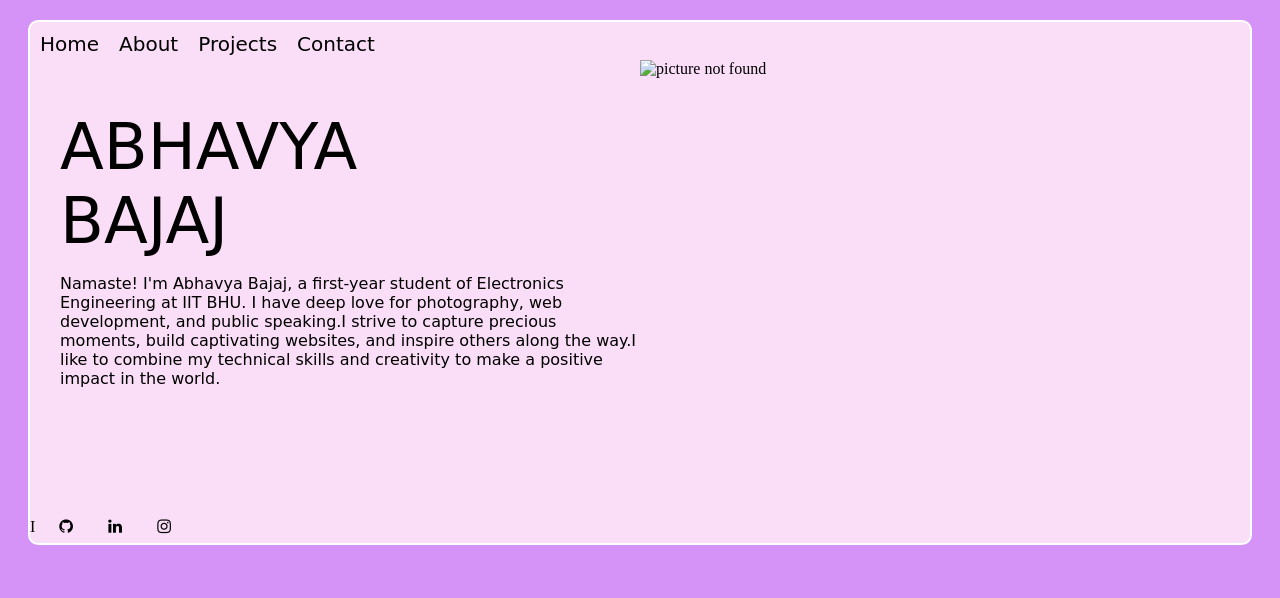
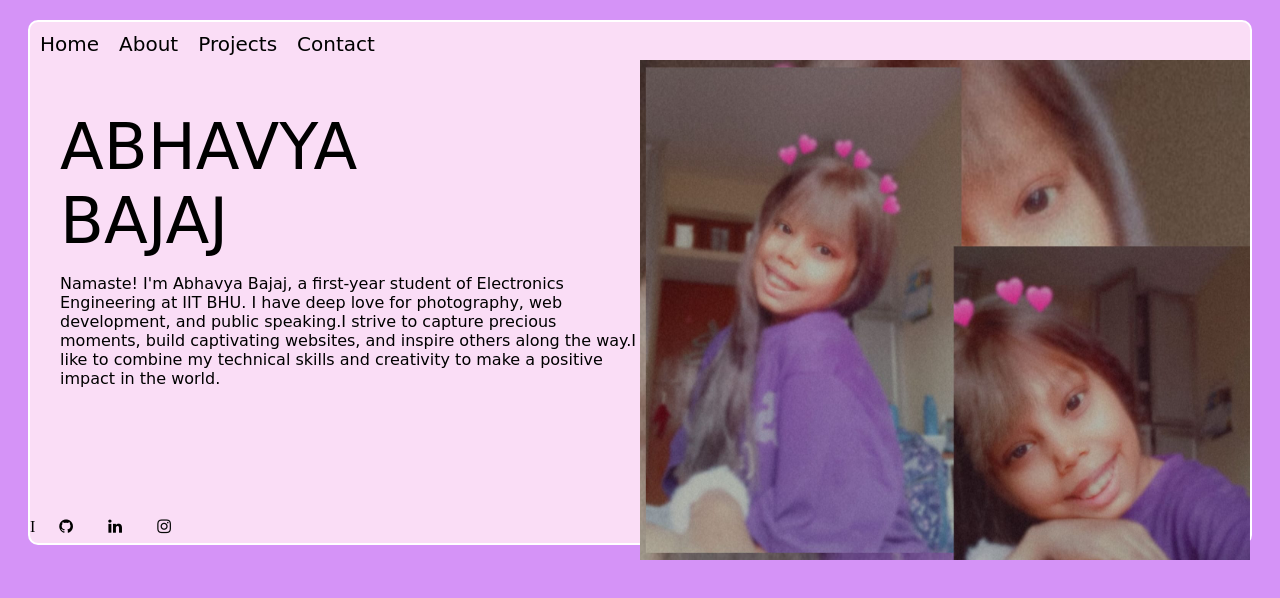
Before and after one commit to Abby-07/Portfolio, a plain HTML site: page index.html in a window 1280 px wide. Drawn offline with Linux system fonts and the light colour scheme; a web font is replaced by a local one.

Commit message:
first website

```diff
--- a/index.html
+++ b/index.html
@@ -35,7 +35,7 @@
         </nav>
     </header>
     <div class="content">
-        <img src="c:\Users\Lenovo\Downloads\WhatsApp Image 2023-06-14 at 20.11.29.jpeg" alt="picture not found">
+        <img src="image/WhatsApp Image 2023-06-14 at 20.11.29.jpeg" alt=" picture not found">
          <p id="one">
          ABHAVYA <br> BAJAJ
          </p>
```
Also changed, not shown: image/WhatsApp Image 2023-06-14 at 20.11.29.jpeg (added).
